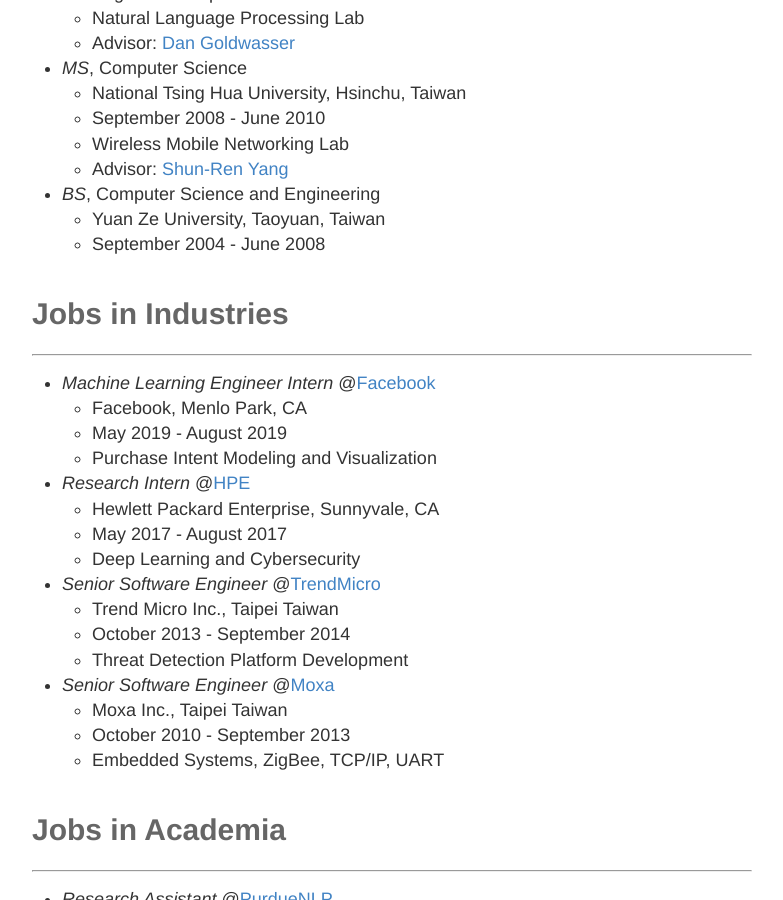
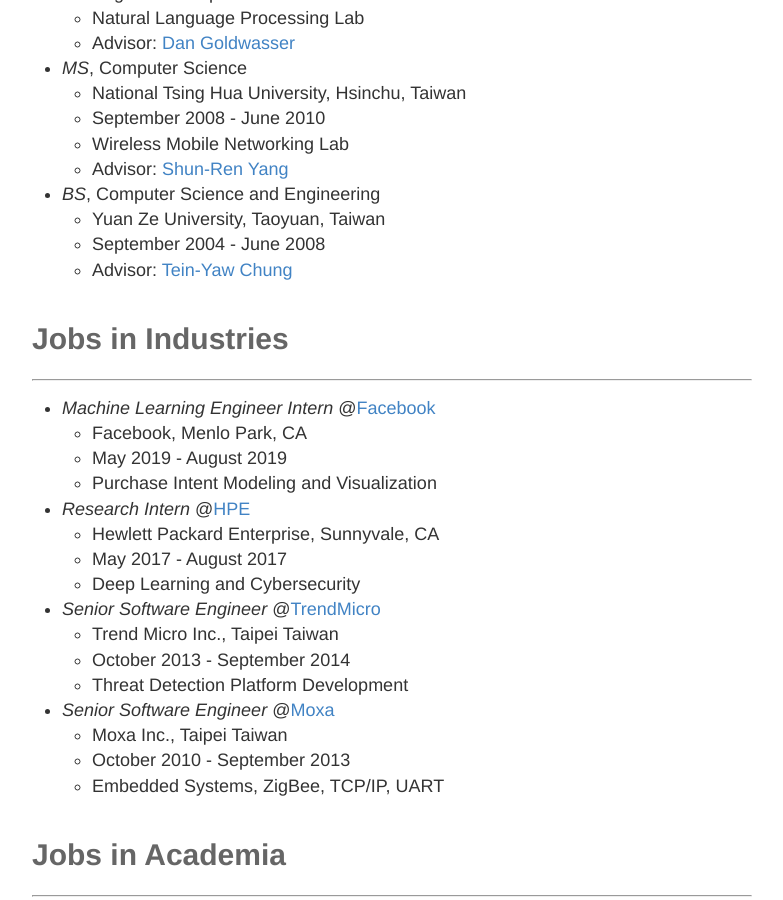
Before and after one commit to doug919/doug919.github.io, a Jekyll site: the page built from experience.md, in a window 1280 px wide and 900 px high, scrolled down 357 px. Shown: the whole window, without its empty margins (248-1031 px from the left). Built offline with Jekyll 4.4.1, drawn with Linux system fonts in a browser that asks for light colours.

Commit message:
update exp

```diff
--- a/experience.md
+++ b/experience.md
@@ -19,6 +19,7 @@
 - *BS*, Computer Science and Engineering
   - Yuan Ze University, Taoyuan, Taiwan
   - September 2004 - June 2008
+  - Advisor: [Tein-Yaw Chung](https://www.cse.yzu.edu.tw/en/people/professor?name=Tein-Yaw%20Chung)
 
 
 # Jobs in Industries
```
